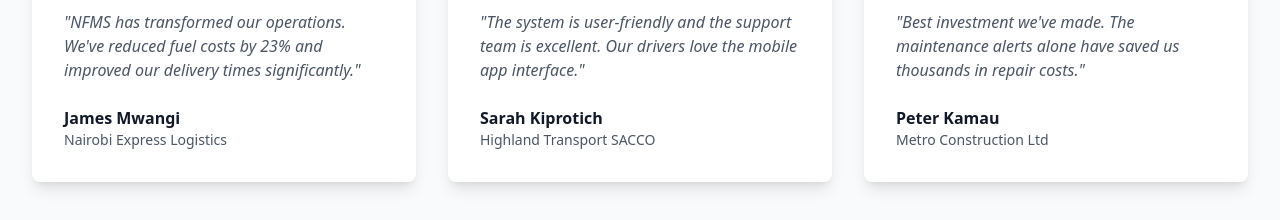
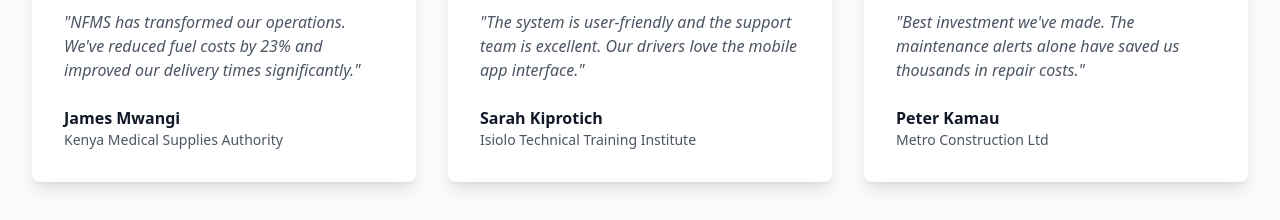
Before and after one commit to Noorcom-Network-NNL/kenya-fleet-control, a React (Vite) app: page / in a window 1280 px wide. Shown: the part 2300-2520 px from the top of the page. Built offline with nearby package versions, Linux system fonts and the light colour scheme.

Commit message:
Refactor testimonials
Updated the testimonials section with the new company names.

```diff
--- a/src/pages/Index.tsx
+++ b/src/pages/Index.tsx
@@ -1,3 +1,4 @@
+
 import { Button } from "@/components/ui/button";
 import { Card, CardContent, CardDescription, CardHeader, CardTitle } from "@/components/ui/card";
 import { Badge } from "@/components/ui/badge";
@@ -82,13 +83,13 @@ const Index = () => {
   const testimonials = [
     {
       name: "James Mwangi",
-      company: "Nairobi Express Logistics",
+      company: "Kenya Medical Supplies Authority",
       text: "NFMS has transformed our operations. We've reduced fuel costs by 23% and improved our delivery times significantly.",
       rating: 5
     },
     {
       name: "Sarah Kiprotich",
-      company: "Highland Transport SACCO",
+      company: "Isiolo Technical Training Institute",
       text: "The system is user-friendly and the support team is excellent. Our drivers love the mobile app interface.",
       rating: 5
     },
```
